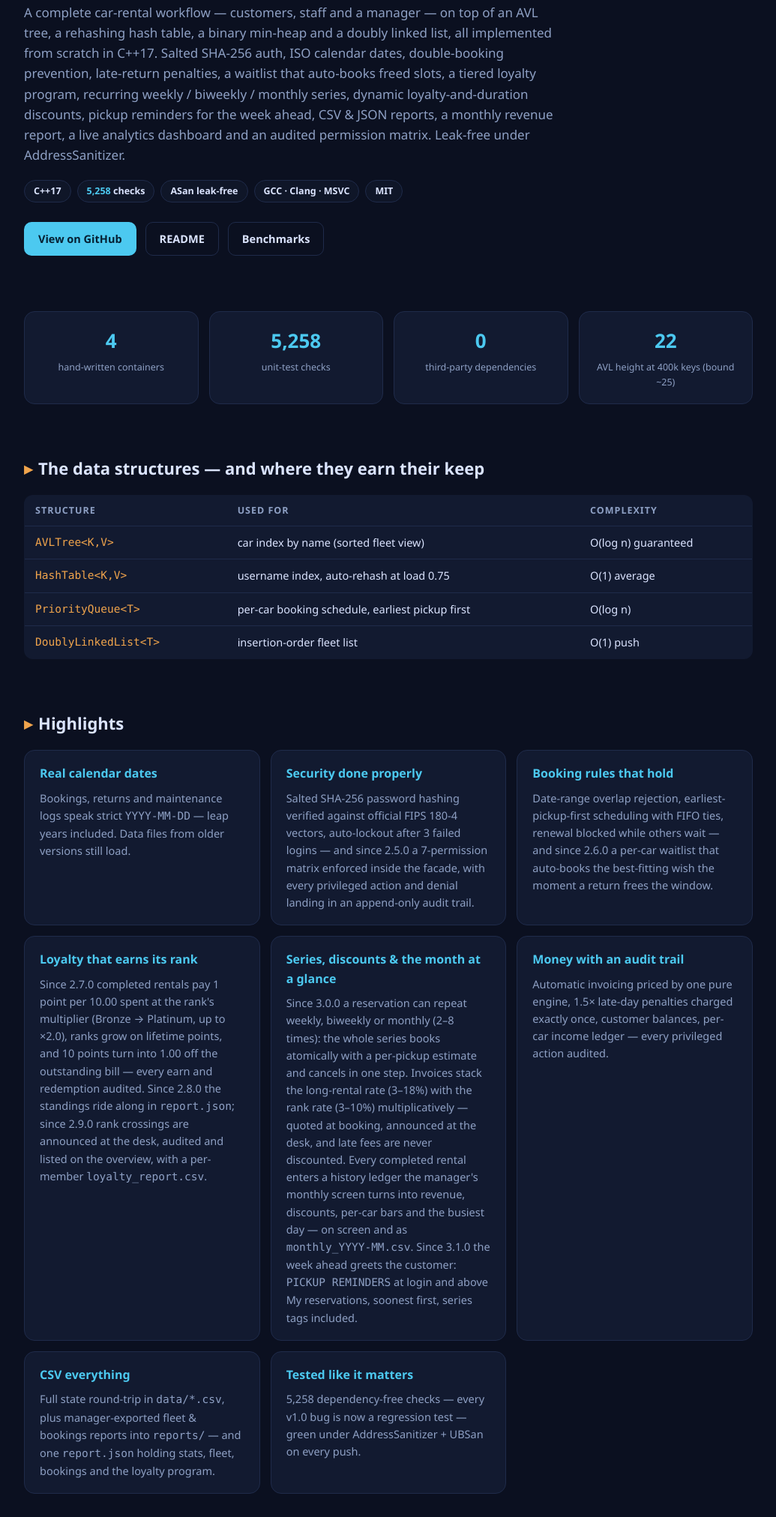
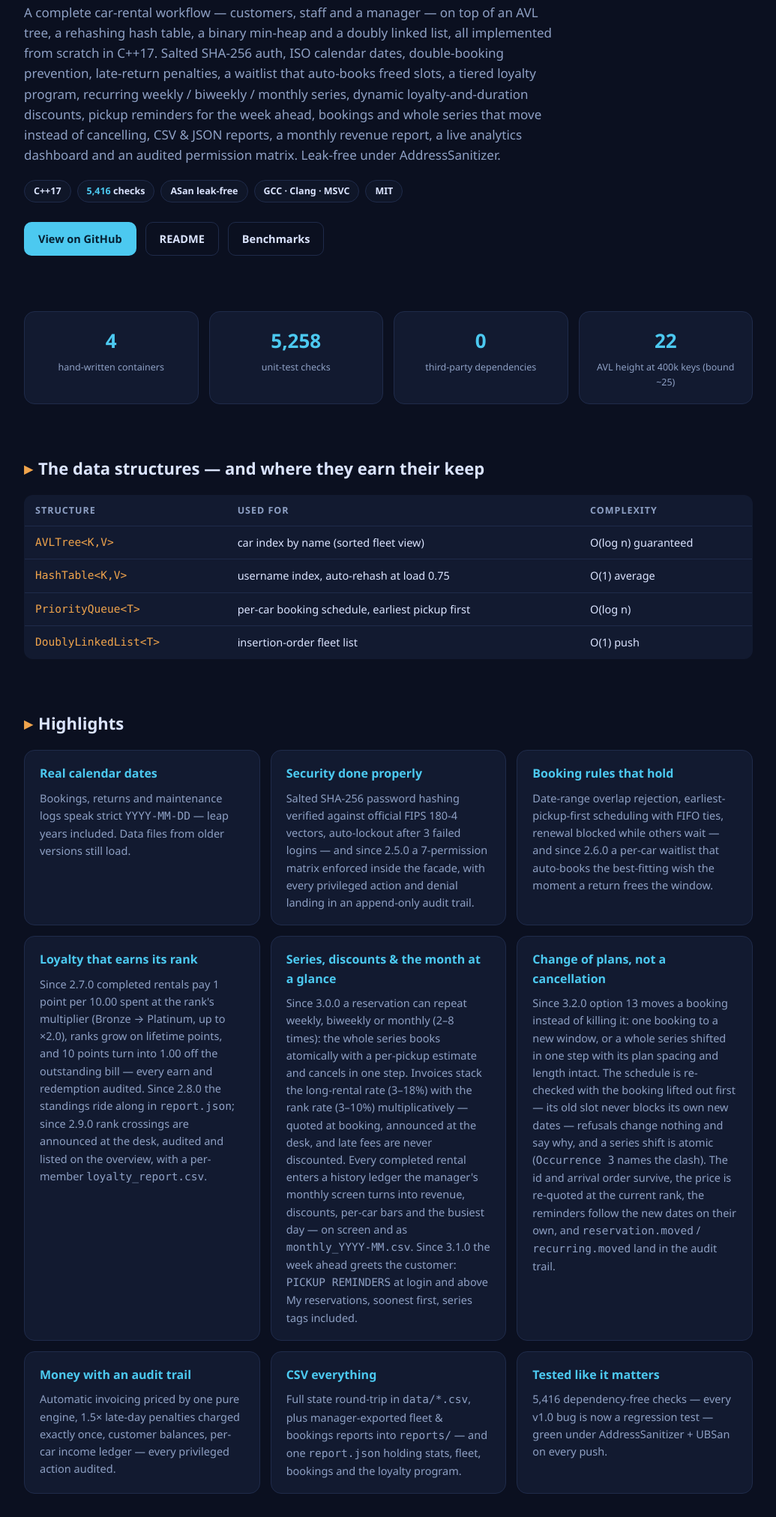
Before and after one commit to Abolfazlrwm/Car-Rental-System, a plain HTML site: page docs-site/index.html in a window 1280 px wide. Shown: the part 217-2240 px from the top of the page at 75% size, without its empty margins (122-1157 px from the left). Drawn offline with Linux system fonts and the light colour scheme.

Commit message:
docs: 3.2.0 — change a booking moves plans instead of cancelling them

```diff
--- a/docs-site/index.html
+++ b/docs-site/index.html
@@ -100,12 +100,13 @@
       scratch in C++17. Salted SHA-256 auth, ISO calendar dates, double-booking prevention,
       late-return penalties, a waitlist that auto-books freed slots, a tiered loyalty program,
       recurring weekly / biweekly / monthly series, dynamic loyalty-and-duration discounts,
-      pickup reminders for the week ahead, CSV &amp; JSON reports, a monthly revenue report, a
+      pickup reminders for the week ahead, bookings and whole series that move instead of
+      cancelling, CSV &amp; JSON reports, a monthly revenue report, a
       live analytics dashboard and an audited permission matrix. Leak-free under AddressSanitizer.
     </p>
     <div class="badges">
       <span class="badge">C++17</span>
-      <span class="badge"><b>5,258</b> checks</span>
+      <span class="badge"><b>5,416</b> checks</span>
       <span class="badge">ASan leak-free</span>
       <span class="badge">GCC · Clang · MSVC</span>
       <span class="badge">MIT</span>
@@ -151,9 +152,10 @@
       <div class="card"><h3>Booking rules that hold</h3><p>Date-range overlap rejection, earliest-pickup-first scheduling with FIFO ties, renewal blocked while others wait — and since 2.6.0 a per-car waitlist that auto-books the best-fitting wish the moment a return frees the window.</p></div>
       <div class="card"><h3>Loyalty that earns its rank</h3><p>Since 2.7.0 completed rentals pay 1 point per 10.00 spent at the rank's multiplier (Bronze → Platinum, up to ×2.0), ranks grow on lifetime points, and 10 points turn into 1.00 off the outstanding bill — every earn and redemption audited. Since 2.8.0 the standings ride along in <code>report.json</code>; since 2.9.0 rank crossings are announced at the desk, audited and listed on the overview, with a per-member <code>loyalty_report.csv</code>.</p></div>
       <div class="card"><h3>Series, discounts &amp; the month at a glance</h3><p>Since 3.0.0 a reservation can repeat weekly, biweekly or monthly (2–8 times): the whole series books atomically with a per-pickup estimate and cancels in one step. Invoices stack the long-rental rate (3–18%) with the rank rate (3–10%) multiplicatively — quoted at booking, announced at the desk, and late fees are never discounted. Every completed rental enters a history ledger the manager's monthly screen turns into revenue, discounts, per-car bars and the busiest day — on screen and as <code>monthly_YYYY-MM.csv</code>. Since 3.1.0 the week ahead greets the customer: <code>PICKUP REMINDERS</code> at login and above My reservations, soonest first, series tags included.</p></div>
+      <div class="card"><h3>Change of plans, not a cancellation</h3><p>Since 3.2.0 option 13 moves a booking instead of killing it: one booking to a new window, or a whole series shifted in one step with its plan spacing and length intact. The schedule is re-checked with the booking lifted out first — its old slot never blocks its own new dates — refusals change nothing and say why, and a series shift is atomic (<code>Occurrence 3</code> names the clash). The id and arrival order survive, the price is re-quoted at the current rank, the reminders follow the new dates on their own, and <code>reservation.moved</code> / <code>recurring.moved</code> land in the audit trail.</p></div>
       <div class="card"><h3>Money with an audit trail</h3><p>Automatic invoicing priced by one pure engine, 1.5× late-day penalties charged exactly once, customer balances, per-car income ledger — every privileged action audited.</p></div>
       <div class="card"><h3>CSV everything</h3><p>Full state round-trip in <code>data/*.csv</code>, plus manager-exported fleet &amp; bookings reports into <code>reports/</code> — and one <code>report.json</code> holding stats, fleet, bookings and the loyalty program.</p></div>
-      <div class="card"><h3>Tested like it matters</h3><p>5,258 dependency-free checks — every v1.0 bug is now a regression test — green under AddressSanitizer + UBSan on every push.</p></div>
+      <div class="card"><h3>Tested like it matters</h3><p>5,416 dependency-free checks — every v1.0 bug is now a regression test — green under AddressSanitizer + UBSan on every push.</p></div>
     </div>
   </div>
 </section>
```
Also changed, not shown: 4 other files.
